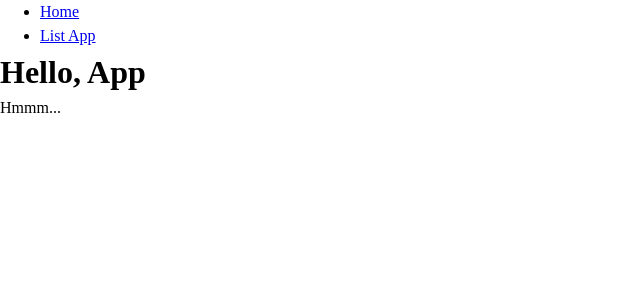
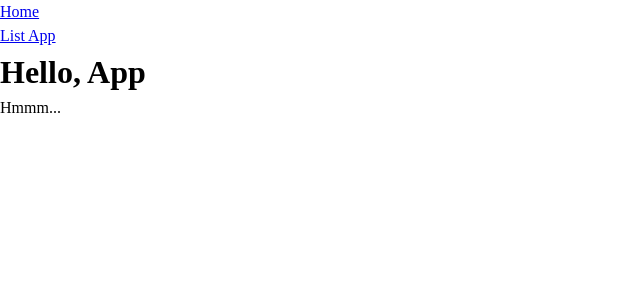
Before and after one commit to franco-ortega/workshop, a Next.js app: page / in a window 1280 px wide. Shown: the top 300 px of the page, without its empty margins (0-640 px from the left). Built offline with nearby package versions, Linux system fonts and the light colour scheme.

Commit message:
apply css reset for padding and list-style

```diff
--- a/app/globals.css
+++ b/app/globals.css
@@ -13,10 +13,18 @@
 }
 
 /*
-  2. Remove default margin
+  2. Remove default margin and padding
 */
 * {
 	margin: 0;
+	padding: 0;
+}
+
+/*
+  Remove list bullet points
+*/
+li {
+	list-style: none;
 }
 
 /*
```
